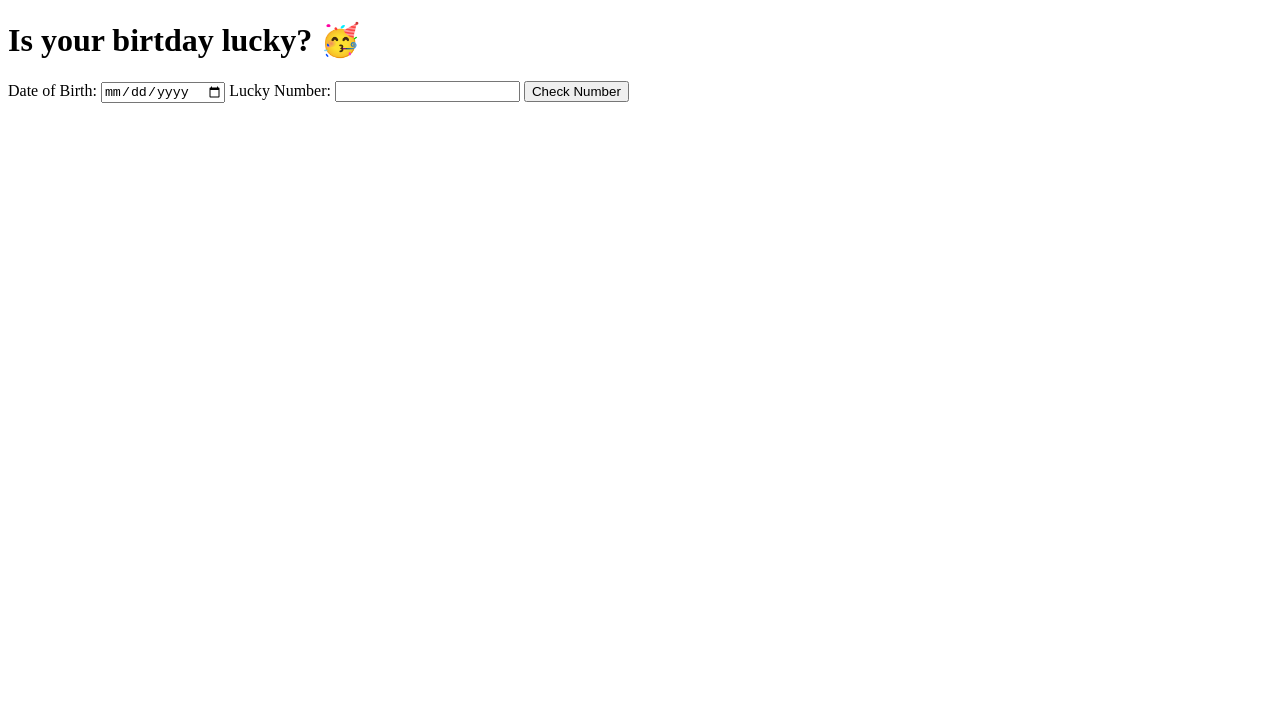
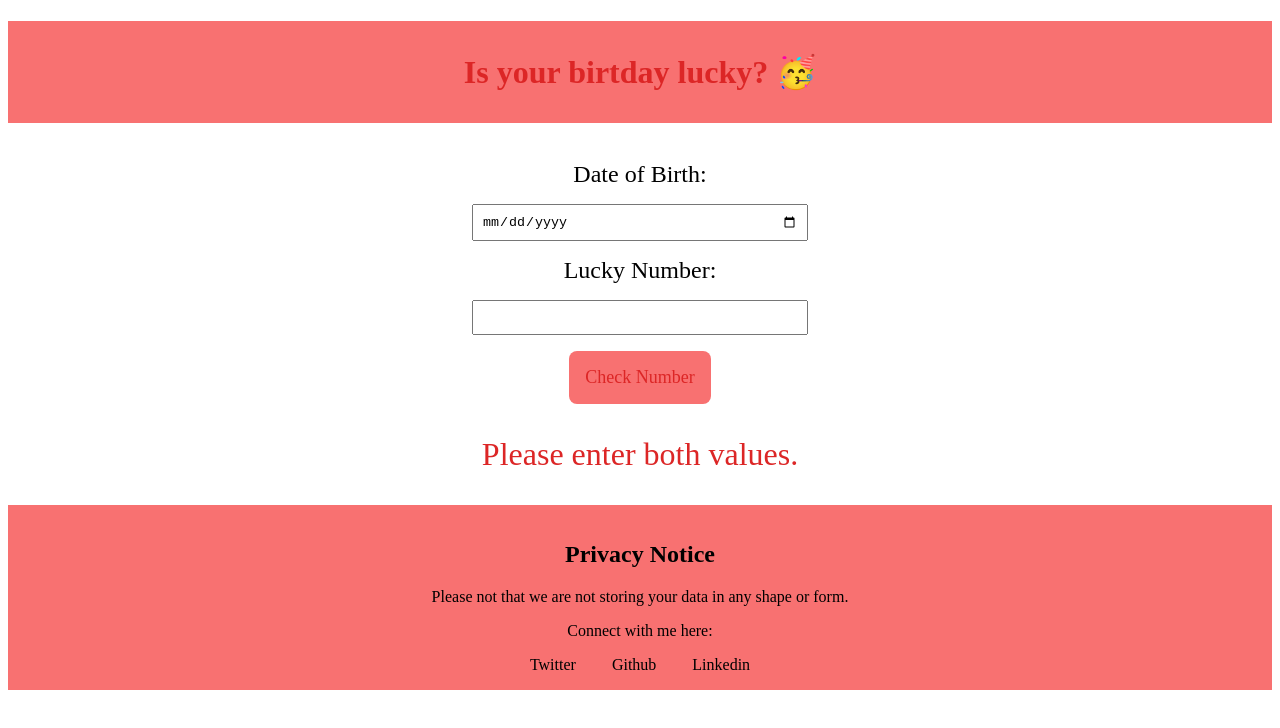
Before and after one commit to TusharAnekar/is-your-birthday-lucky, a plain HTML site: page index.html in a window 1280 px wide. Both pictures are taken after a click on the button "Check Number". Drawn offline with Linux system fonts and the light colour scheme; a web font is replaced by a local one.

Commit message:
final changes

```diff
--- a/index.html
+++ b/index.html
@@ -5,12 +5,14 @@
     <meta http-equiv="X-UA-Compatible" content="IE=edge">
     <meta name="viewport" content="width=device-width, initial-scale=1.0">
     <title>Is your Birthday lucky?</title>
+
+    <link rel="stylesheet" href="style.css">
 </head>
 <body>
 
     <h1>Is your birtday lucky? 🥳</h1>
 
-    <div>
+    <div class="container">
         <label for="date-of-birth">Date of Birth:</label>
         <input id="date-of-birth" type="date">
 
@@ -18,8 +20,19 @@
         <input id="lucky-number" type="number">
 
         <button id="check-number">Check Number</button>
+
+        <p id="result"></p>
     </div>
 
-    <script src="script.js" type="javascript"></script>
+    <footer>
+        <h2>Privacy Notice</h2>
+        <p>Please not that we are not storing your data in any shape or form.</p>
+        <p>Connect with me here:</p>
+        <a href="https://twitter.com/TusharAnekar">Twitter</a>
+        <a href="https://github.com/TusharAnekar">Github</a>
+        <a href="https://www.linkedin.com/in/tushar-anekar-435033a9/">Linkedin</a>
+    </footer>
+
+    <script src="script.js" type="text/javascript"></script>
 </body>
 </html>
--- a/script.js
+++ b/script.js
@@ -0,0 +1,31 @@
+const dateOfBirth = document.querySelector("#date-of-birth");
+const luckyNumber = document.querySelector("#lucky-number");
+
+const checkNumber =document.querySelector("#check-number");
+
+const resultMessage = document.querySelector("#result");
+
+var sum = 0;
+
+checkNumber.addEventListener ("click", luckyDOB);
+
+function luckyDOB () {
+
+    if (dateOfBirth.value === "" || luckyNumber.value === "") {
+        resultMessage.innerText = "Please enter both values."
+    } else {
+
+        const dateOfBirthNumbers = dateOfBirth.value.replaceAll("-","");
+
+        for (let i = 0; i < dateOfBirthNumbers.length; i++) {
+            sum = sum + Number(dateOfBirthNumbers.charAt(i));
+        }
+
+        if (sum % luckyNumber.value ===0) {
+
+            resultMessage.innerText = "You have a lucky birthday.";
+        } else {
+            resultMessage.innerText = "You don't have a lucky birthday.";
+        }
+    }
+}
--- a/style.css
+++ b/style.css
@@ -0,0 +1,67 @@
+@import url('https://fonts.googleapis.com/css2?family=Playfair+Display:ital@1&display=swap');
+
+:root {
+    --primary-dark: #dc2626;
+    --primary-light: #f87171;
+}
+
+body {
+    font-family: 'Playfair Display', serif;
+}
+
+h1 {
+    text-align: center;
+    color: var(--primary-dark);
+    background-color: var(--primary-light);
+    padding: 2rem;
+}
+
+.container {
+    margin: auto;
+    width: 50%;
+}
+
+label {
+    display: block;
+    text-align: center;
+    padding: 1rem;
+    font-size: 1.5rem;
+}
+
+input {
+    display: block;
+    width: 50%;
+    margin: auto;
+    padding: 0.5rem;
+}
+
+button {
+    display: block;
+    margin: auto;
+    margin-top: 1rem;
+    padding: 1rem;
+    background-color: var(--primary-light);
+    border-style: none;
+    color: var(--primary-dark);
+    border-radius: 0.5rem;
+    font-size: large;
+    font-family: 'Playfair Display', serif;
+}
+
+#result {
+    text-align: center;
+    color: var(--primary-dark);
+    font-size: 2rem;
+}
+
+footer {
+    background-color: var(--primary-light);
+    text-align: center;
+    padding: 1rem;
+}
+
+a {
+    color: black;
+    text-decoration: none;
+    padding: 1rem;
+}
```
